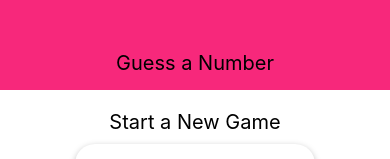
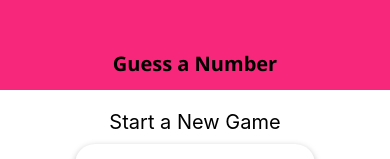
Before and after one commit to orsdev/react-native-guessgame, a React Native app: screen / in a window 390 px wide. Shown: the top 159 px of the page. Built offline with nearby package versions, Linux system fonts and the light colour scheme.

Commit message:
custom font added

```diff
--- a/App.js
+++ b/App.js
@@ -1,14 +1,38 @@
 import React from 'react';
 import { StyleSheet, View, Button } from 'react-native';
+import * as Font from 'expo-font'
+import AppLoading from 'expo-app-loading';
+
 
 import Header from './components/Header';
 import GameOver from './screens/GameOver';
 import GameScreen from './screens/GameScreen';
 import StartGameScreen from './screens/StartGameScreen';
 
+
+let customFonts = {
+  'Open-Sans-Regular': require('./assets/fonts/OpenSans-Regular.ttf'),
+  'Open-Sans-Bold': require('./assets/fonts/OpenSans-Bold.ttf'),
+}
+
 export default function App() {
   const [selectedNumber, setSelectedNumber] = React.useState();
   const [guessRounds, setGuessRounds] = React.useState(0);
+  const [fontsLoaded, setFontsLoaded] = React.useState(false);
+
+  React.useEffect(() => {
+    loadFontsAsync();
+  }, []);
+
+
+  async function loadFontsAsync() {
+    await Font.loadAsync(customFonts);
+    setFontsLoaded(true);
+  }
+
+  if (!fontsLoaded) {
+    return <AppLoading />
+  }
 
   const startGameHandler = (numberSelected) => {
     setSelectedNumber(numberSelected);
@@ -23,6 +47,7 @@ export default function App() {
     setSelectedNumber('');
     setGuessRounds(0);
   }
+
 
   let content = <StartGameScreen
     onStartGameProp={startGameHandler} />
@@ -69,6 +94,7 @@ export default function App() {
 const styles = StyleSheet.create({
   container: {
     flex: 1,
-    alignItems: 'center'
+    alignItems: 'center',
+    fontFamily: 'Open-Sans-Bold'
   }
 });
--- a/components/Header.js
+++ b/components/Header.js
@@ -22,7 +22,8 @@ const styles = StyleSheet.create({
   },
   title: {
     color: '#000',
-    fontSize: 20
+    fontSize: 20,
+    fontFamily: 'Open-Sans-Bold'
   }
 });
 
```
